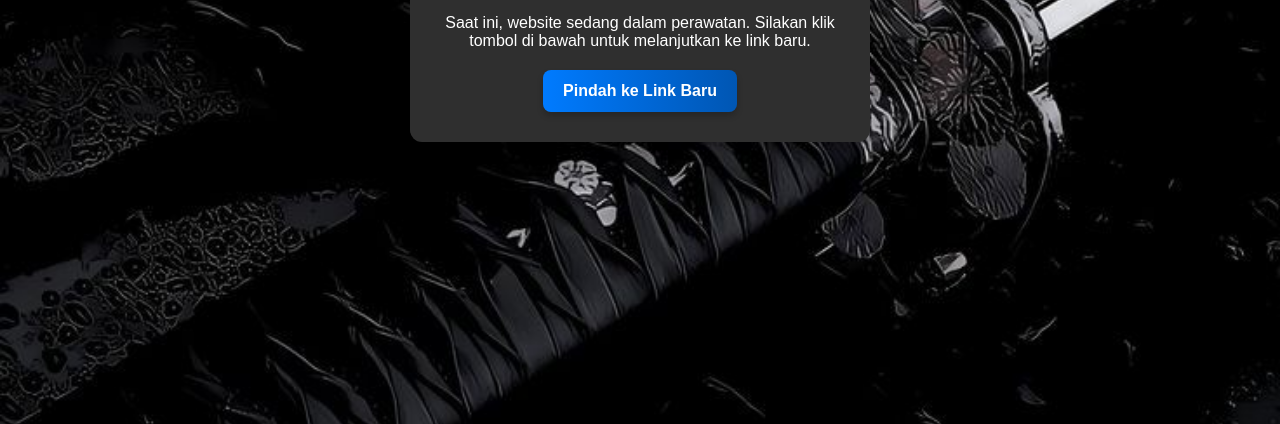
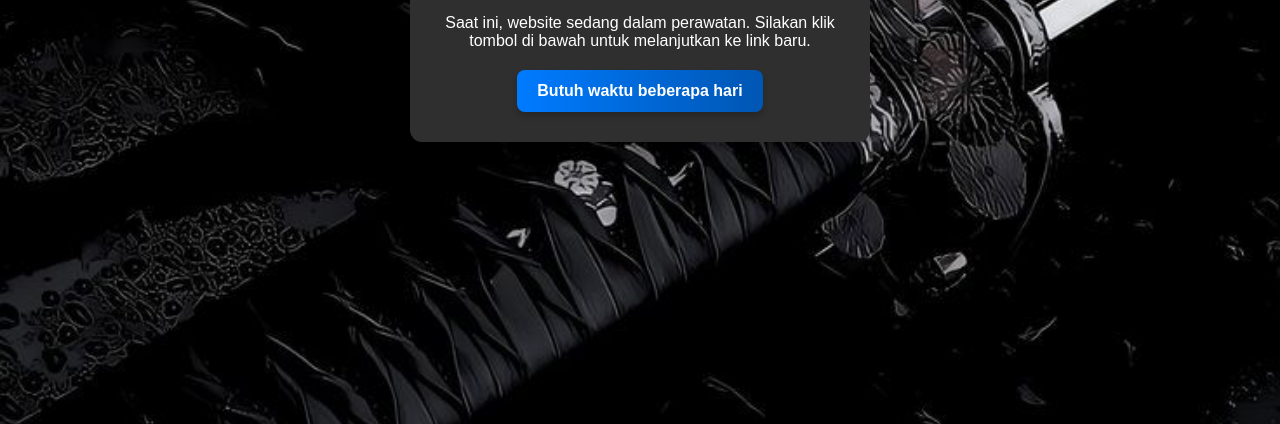
Before and after one commit to stretttttttttttt/Website-Personal, a plain HTML site: page index.html in a window 1280 px wide. Shown: the part 376-800 px from the top of the page. Drawn offline with Linux system fonts and the light colour scheme.

Commit message:
Update index.html

```diff
--- a/index.html
+++ b/index.html
@@ -64,7 +64,7 @@
     <div class="container">
         <h1>Website Maintenance</h1>
         <p>Saat ini, website sedang dalam perawatan. Silakan klik tombol di bawah untuk melanjutkan ke link baru.</p>
-        <button onclick="window.location.href='https://google.com'">Pindah ke Link Baru</button>
+        <button onclick="window.location.href='https://google.com'">Butuh waktu beberapa hari</button>
     </div>
 </body>
 </html>
```
